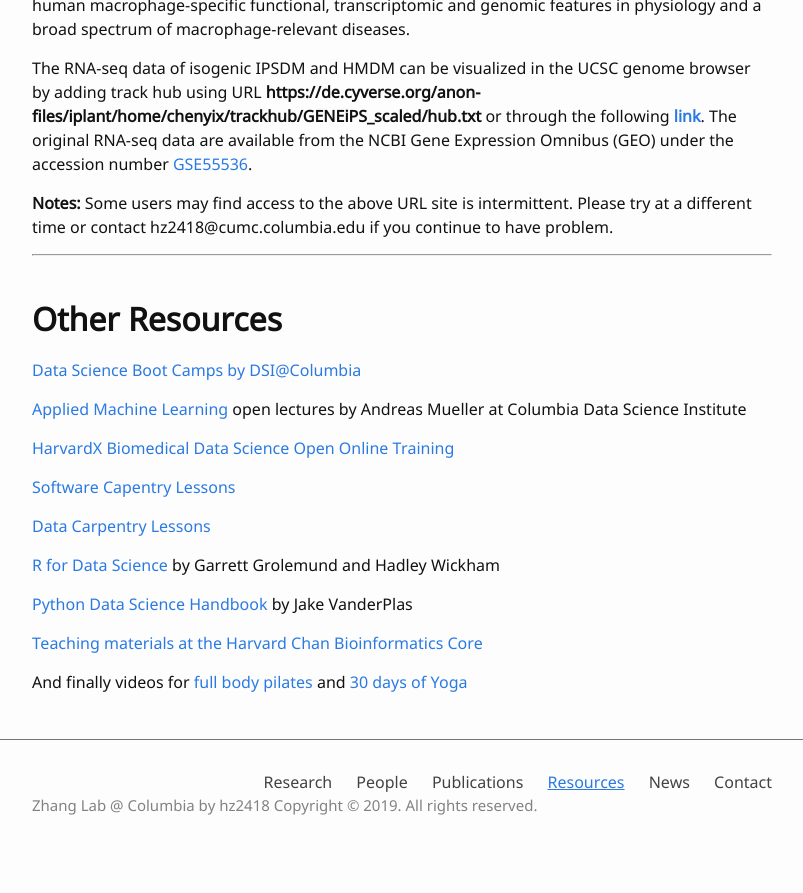
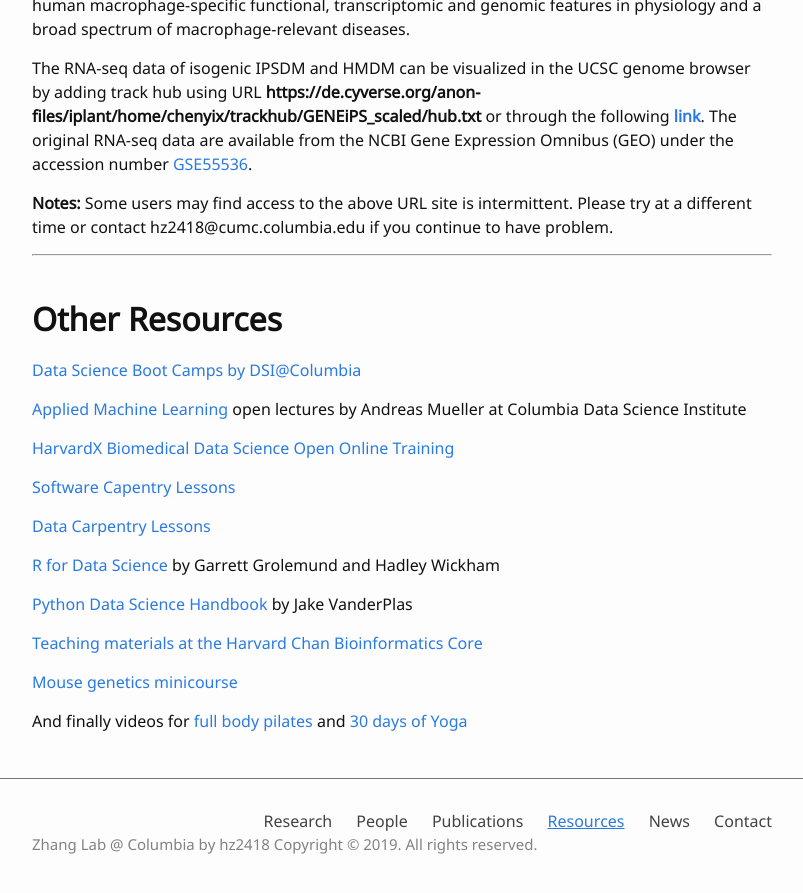
Before and after one commit to hanruizhang/zhanglab, a Jekyll site: the page built from 4_Resources.md, in a window 1280 px wide and 900 px high, scrolled down 769 px. Shown: the top 893 px of the window, without its empty margins (238-1041 px from the left). Built offline with Jekyll 4.4.1, drawn with Linux system fonts in a browser that asks for light colours; before the commit the page ends 1630 px from its top, so only the background shows below that.

Commit message:
Update 4_Resources.md

```diff
--- a/4_Resources.md
+++ b/4_Resources.md
@@ -35,4 +35,5 @@
 #### [R for Data Science](https://r4ds.had.co.nz/index.html) by Garrett Grolemund and Hadley Wickham
 #### [Python Data Science Handbook](https://jakevdp.github.io/PythonDataScienceHandbook/) by Jake VanderPlas
 #### [Teaching materials at the Harvard Chan Bioinformatics Core](https://github.com/hbctraining)
+#### [Mouse genetics minicourse](https://learn.education.jax.org/browse/jaxge-online)
 #### And finally videos for [full body pilates](https://www.youtube.com/watch?v=sKIqLUlPGBw) and [30 days of Yoga](https://www.youtube.com/watch?v=oBu-pQG6sTY&list=RDQMkJ0HOrXEwlk&start_radio=1)
```
